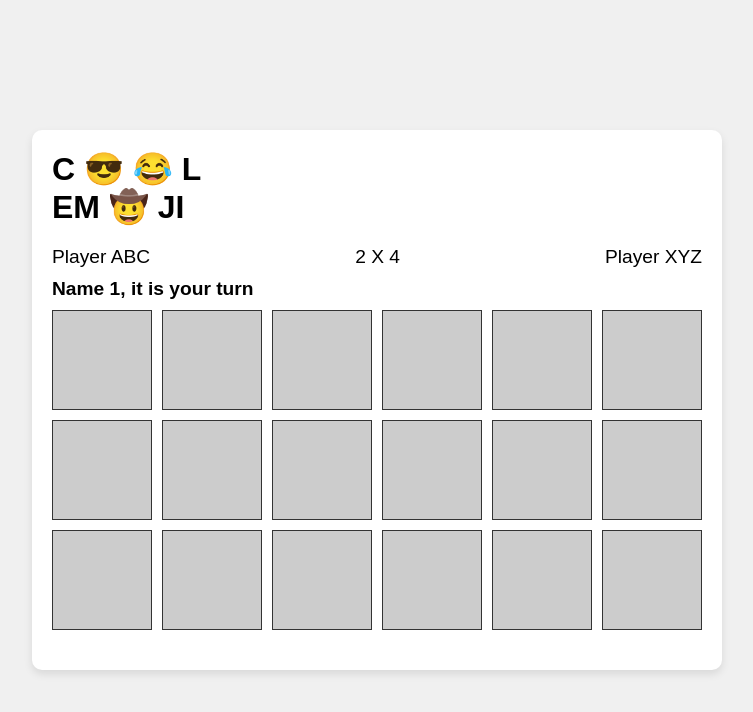
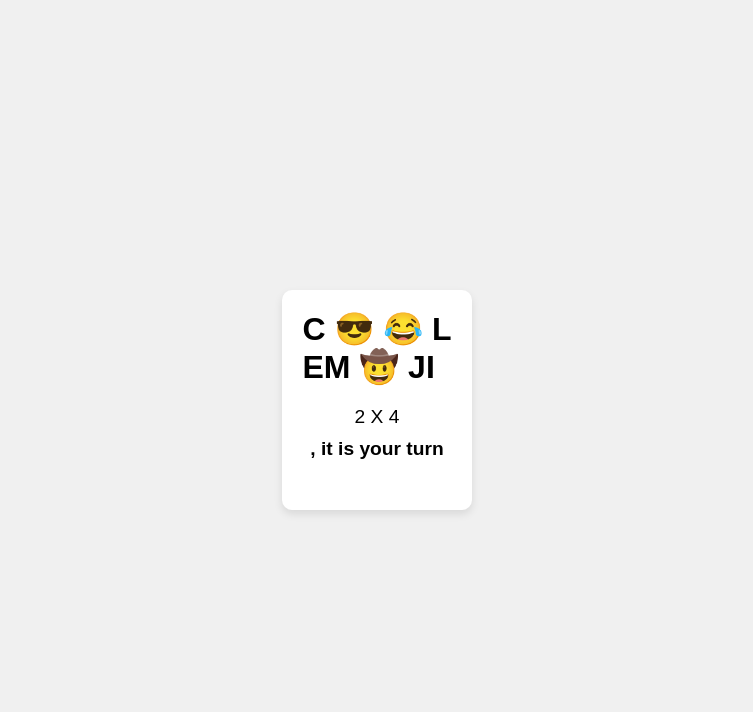
Before and after one commit to alinelmuller/Project_Cool_Emoji, a plain HTML site: page index.html in a window 1280 px wide. Both pictures are taken after a click on the button "Play". Shown: the whole page, without its empty margins (263-1016 px from the left). Drawn offline with Linux system fonts and the light colour scheme.

Commit message:
add players to layout

```diff
--- a/index.html
+++ b/index.html
@@ -13,19 +13,20 @@
         <form>
             <div class="player-info">
                 <label for="player1">Player 1:</label>
-                <input type="text" id="player1" name="player1">
+                <input type="text" id="player1" name="player1" placeholder="Enter Player 1 Name">
             </div>
             <div class="player-info">
                 <label for="player2">Player 2:</label>
-                <input type="text" id="player2" name="player2">
+                <input type="text" id="player2" name="player2" placeholder="Enter Player 2 Name">
             </div>
             <div class="game-settings">
                 <label for="gameSize">Game Size:</label>
                 <select id="gameSize" name="game-size">
-                    <option value="3x3">3x3</option>
+                    <option value="2x3">2x3</option>
+                    <option value="3x4">3x4</option>
                     <option value="4x4">4x4</option>
-                    <option value="6x3">6x3</option>
-                    <option value="8x4">8x4</option>
+                    <option value="6x8">6x8</option>
+                    <option value="8x8">8x8</option>
                 </select>
             </div>
             <input type="button"  value="Play" id="buttonPlay">
@@ -34,33 +35,14 @@
     <div class="container" id="secondBox">
         <h1>C 😎 😂 L <br />EM 🤠 JI</h1>
         <div class="players">
-            <span>Player ABC </span>
-            <span> 2 X 4 </span>
-            <span> Player XYZ</span>
+            <span id="player1Name">Player ABC</span>
+            <span id="gameSize">2 X 4</span>
+            <span id="player2Name">Player XYZ</span>
         </div>
-        <div class="current-turn">
-            Name 1, it is your turn
+        <div class="currentPlayer">
+            <span id="currentPlayer">Name 1</span>, it is your turn
         </div>
-        <div class="board">
-            <div class="card emoji1"><span>😎</span></div>
-            <div class="card emoji1"><span>😎</span></div>
-            <div class="card emoji2"><span>😂</span></div>
-            <div class="card emoji2"><span>😂</span></div>
-            <div class="card emoji3"><span>🤠</span></div>
-            <div class="card emoji3"><span>🤠</span></div>
-            <div class="card emoji1"><span>😎</span></div>
-            <div class="card emoji1"><span>😎</span></div>
-            <div class="card emoji2"><span>😂</span></div>
-            <div class="card emoji1"><span>😎</span></div>
-            <div class="card emoji1"><span>😎</span></div>
-            <div class="card emoji2"><span>😂</span></div>
-            <div class="card emoji1"><span>😎</span></div>
-            <div class="card emoji1"><span>😎</span></div>
-            <div class="card emoji2"><span>😂</span></div>
-            <div class="card emoji1"><span>😎</span></div>
-            <div class="card emoji2"><span>😂</span></div>
-            <div class="card emoji1"><span>😎</span></div>
-        </div>
+        <div class="board"></div>
     </div>
 </body>
 </html>
--- a/script.js
+++ b/script.js
@@ -1,69 +1,30 @@
-let buttonPlay = document.querySelector("#buttonPlay")
+let buttonPlay = document.querySelector("#buttonPlay");
+document.getElementById("secondBox").style.display = "none"
 
-// Get information of players and size of game
-buttonPlay.addEventListener('click', async () => {
+let currentPlayer = 1
+
+// Get player info and game size
+buttonPlay.addEventListener('click', () => {
     let player1 = document.querySelector("#player1").value
     let player2 = document.querySelector("#player2").value
-    let gameSize =  document.querySelector("#gameSize").value
-    let firstBox = document.getElementById("firstBox").style.display = "none";
-    let secondBox = document.getElementById("secondBox").style.display = "block";
-})
+    let gameSize = document.querySelector("#gameSize").value
 
-console.log(player1)
-console.log(player2)
-console.log(gameSize)
-
-
-const playerSelect = document.querySelectorAll('.card');
-
-playerSelect.forEach(card => {
-    card.addEventListener('click', () => {
-        const spanElement = card.querySelector('span');
-        if (card.classList.contains('emoji1')) {
-            spanElement.classList.add('emoji');
-        }
-        console.log(card);
-    });
+    document.getElementById("firstBox").style.display = "none"
+    document.getElementById("secondBox").style.display = "block"
+    document.getElementById("player1Name").textContent = player1
+    document.getElementById("player2Name").textContent = player2
+    document.getElementById("currentPlayer").textContent = player1
 });
 
 
+// const playerSelect = document.querySelectorAll('.card')
 
-
-
-// // Player Infomation
-// const player1 = " "
-// const player2 = " "
-
-// // Board Size
-// const boardSize = {
-//     "3x3": [3, 3],
-//     "4x4": [4, 4],
-//     "6x3": [6, 3],
-//     "8x4": [8, 4]
-// };
-// let selectBoardsize = boardSize
-
-// // Player Turns
-// let turn = true  // if player1 or player2
-// let scorePlayer1 = 0
-// let scroreplayer2 = 0
-
-// //Cards
-// let cards = []
-// let flippedCards = []
-// let unFlippedCards = []
-// let checkCards = "" // boolian: true or false
-
-// // Check Winner
-// let winner = "" // player1 or player2
-
-
-// FUNCTIONS //
-
-// function buildDeck () { /*check selectBoardsize and build it*/ }
-// function turns () { /*return player*/ }
-// function checkCards (){ /*return winner or keepPlaying*/ }
-// function resetGame () { }
-// function playAgain () { }
-// const cols = 4; // Number of columns (dynamically set)
-// board.style.gridTemplateColumns = `repeat(${cols}, 1fr)`;
+// playerSelect.forEach(card => {
+//     card.addEventListener('click', () => {
+//         const spanElement = card.querySelector('span')
+//         if (card.classList.contains('emoji1')) {
+//             spanElement.classList.add('emoji')
+//         }
+//         console.log(card)
+//     });
+// })
--- a/style.css
+++ b/style.css
@@ -23,12 +23,7 @@ h1{
     border-radius: 10px;
     box-shadow: 0 4px 8px rgba(0, 0, 0, 0.1);
 }
-#first{
-    display:block;
-}
-#secondBox{
-    display:none;
-}
+
 .player-info,
 .game-settings {
     margin: 10px 0;
@@ -53,14 +48,15 @@ select {
     margin-bottom: 10px;
     font-size: 1.2rem;
 }
-.current-turn {
+.currentPlayer{
     margin: 10px 0;
     font-size: 1.2rem;
     font-weight: bold;
+    width: 100%;
+    text-align: center;
 }
 .board {
     display: grid;
-    grid-template-columns: repeat(6, 1fr);
     gap: 10px;
     margin-bottom: 20px;
 }
```
